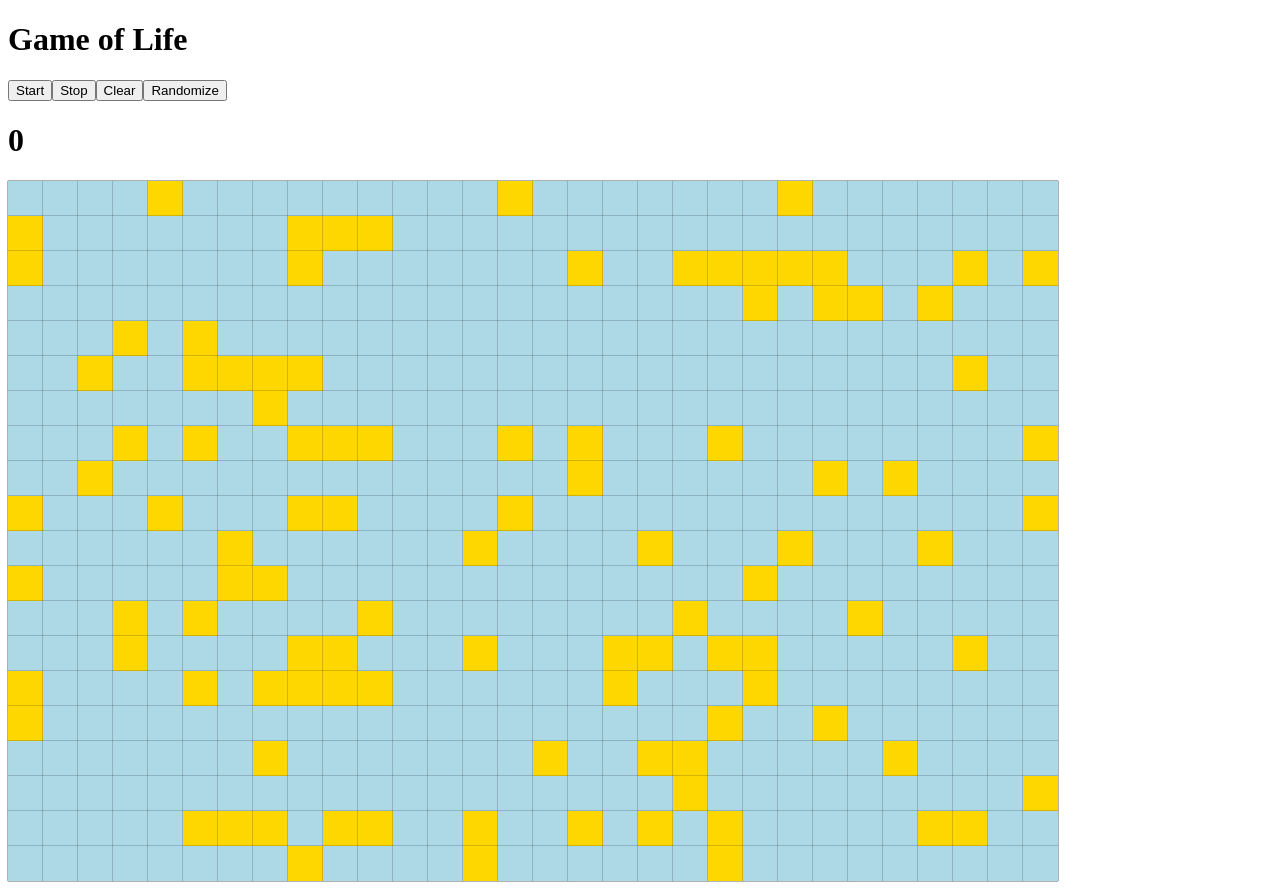
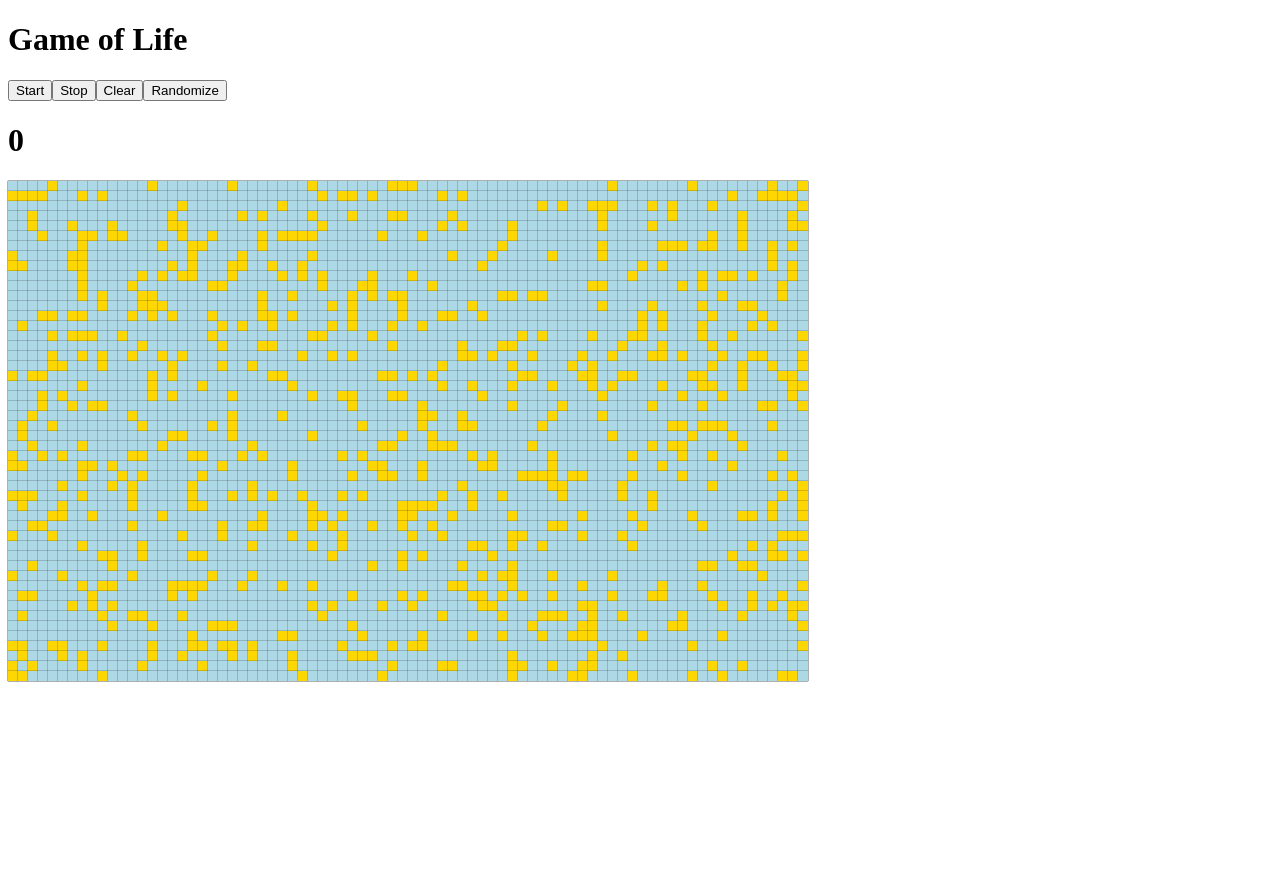
Before and after one commit to CharmedSatyr-freeCodeCamp/game_of_life, a React (Create React App) app: page / in a window 1280 px wide. After the commit the page ends 800 px from the top, so only its background shows below. Built offline with nearby package versions, Linux system fonts and the light colour scheme.

Commit message:
tweak dimensions

```diff
--- a/src/constants/constants.js
+++ b/src/constants/constants.js
@@ -1,6 +1,6 @@
 // Constants
-export const gridHeight = 20;
-export const gridWidth = 30;
-export const cellDimensions = 35; // Cell height and width in pixels
+export const gridHeight = 50;
+export const gridWidth = 80;
+export const cellDimensions = 10; // Cell height and width in pixels
 export const probability = 0.8; // Default probability a cell is alive on randomize
 export const duration = 100; // Duration in ms of each generation
```
